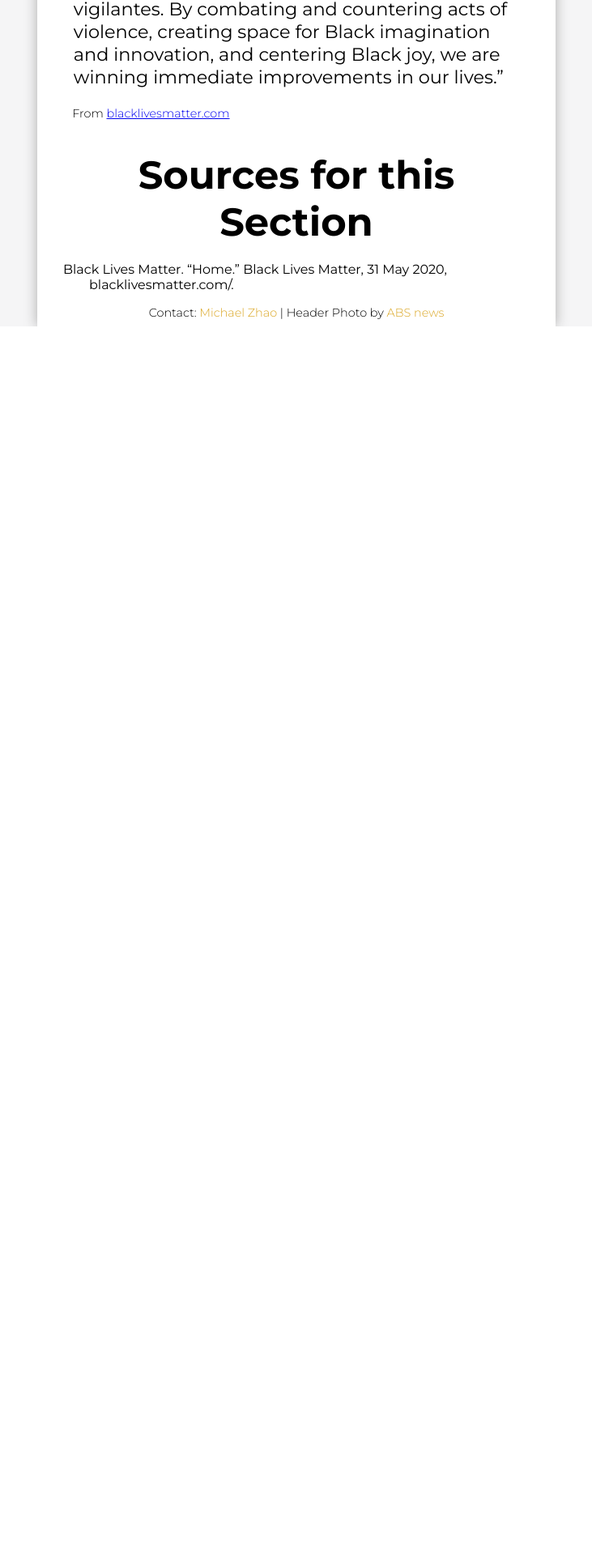
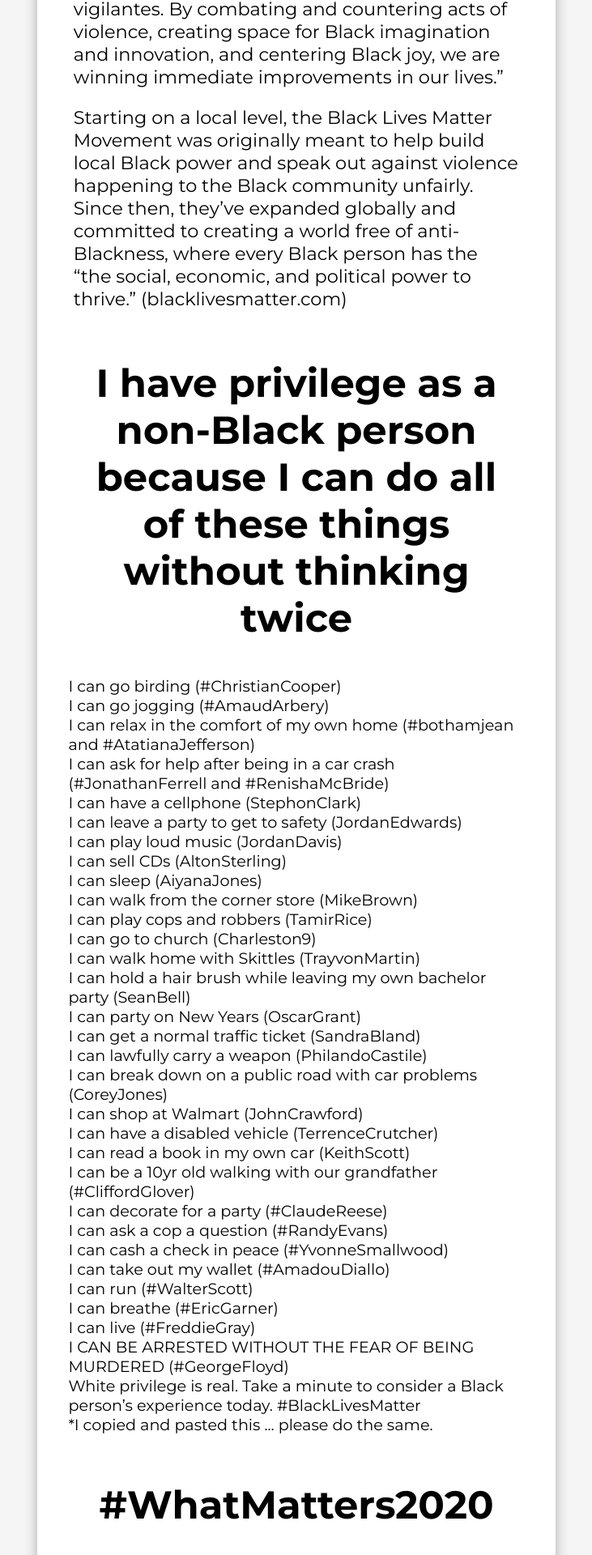
Before and after one commit to MichaelZhao21/advocacy, a React (Create React App) app: page /black-rights in a window 1280 px wide. Shown: the part 990-2910 px from the top of the page at 81% size, without its empty margins (274-1005 px from the left). Before the commit the page ends 1393 px from the top, so only its background shows below. Built offline with nearby package versions, Linux system fonts and the light colour scheme.

Commit message:
fix george add to blm

```diff
--- a/src/App.js
+++ b/src/App.js
@@ -2,6 +2,7 @@ import React from 'react';
 import { BrowserRouter, Switch, Route, Link } from 'react-router-dom';
 import './App.css';
 
+import ScrollToTop from './pages/ScrollToTop';
 import Home from './pages/Home';
 import Help from './pages/Help';
 import BlackRights from './pages/BlackRights';
@@ -17,6 +18,7 @@ import GeorgeProtests from './pages/GeorgeProtests';
 const App = () => {
   return (
     <BrowserRouter>
+      <ScrollToTop />
       <Link className="home-button" to="/">Back to Home</Link>
       <div className="app">
         <Switch>
--- /dev/null
+++ b/src/files/privilege-poem.js
@@ -0,0 +1,36 @@
+const Poem = `
+I can go birding (#ChristianCooper)
+I can go jogging (#AmaudArbery)
+I can relax in the comfort of my own home (#bothamjean and #AtatianaJefferson)
+I can ask for help after being in a car crash (#JonathanFerrell and #RenishaMcBride)
+I can have a cellphone (StephonClark)
+I can leave a party to get to safety (JordanEdwards)
+I can play loud music (JordanDavis)
+I can sell CDs (AltonSterling)
+I can sleep (AiyanaJones)
+I can walk from the corner store (MikeBrown)
+I can play cops and robbers (TamirRice)
+I can go to church (Charleston9)
+I can walk home with Skittles (TrayvonMartin)
+I can hold a hair brush while leaving my own bachelor party (SeanBell)
+I can party on New Years (OscarGrant)
+I can get a normal traffic ticket (SandraBland)
+I can lawfully carry a weapon (PhilandoCastile)
+I can break down on a public road with car problems (CoreyJones)
+I can shop at Walmart (JohnCrawford)
+I can have a disabled vehicle (TerrenceCrutcher)
+I can read a book in my own car (KeithScott)
+I can be a 10yr old walking with our grandfather (#CliffordGlover)
+I can decorate for a party (#ClaudeReese)
+I can ask a cop a question (#RandyEvans)
+I can cash a check in peace (#YvonneSmallwood)
+I can take out my wallet (#AmadouDiallo)
+I can run (#WalterScott)
+I can breathe (#EricGarner)
+I can live (#FreddieGray)
+I CAN BE ARRESTED WITHOUT THE FEAR OF BEING MURDERED (#GeorgeFloyd)
+White privilege is real. Take a minute to consider a Black person’s experience today. #BlackLivesMatter
+*I copied and pasted this ... please do the same.
+`
+
+export default Poem;
--- a/src/pages/BlackRights.js
+++ b/src/pages/BlackRights.js
@@ -4,6 +4,7 @@ import './css/BlackRights.css';
 import './style.css'
 import Footer from './Footer';
 import BlmLogo from '../files/blm-logo.png';
+import Poem from '../files/privilege-poem';
 
 class BlackRights extends React.Component {
     render() {
@@ -16,7 +17,12 @@ class BlackRights extends React.Component {
                     <h2>The Black Lives Matter Movement</h2>
                     <img className="doc-img" src={BlmLogo} alt="Black Lives Matter Logo"></img>
                     <p>“#BlackLivesMatter was founded in 2013 in response to the acquittal of Trayvon Martin’s murderer. Black Lives Matter Foundation, Inc is a global organization in the US, UK, and Canada, whose mission is to eradicate white supremacy and build local power to intervene in violence inflicted on Black communities by the state and vigilantes. By combating and countering acts of violence, creating space for Black imagination and innovation, and centering Black joy, we are winning immediate improvements in our lives.”</p>
-                    <p className="caption" style={{marginLeft:"3em"}}>From <a href="https://blacklivesmatter.com">blacklivesmatter.com</a></p>
+                    <p>Starting on a local level, the Black Lives Matter Movement was originally meant to help build local Black power and speak out against violence happening to the Black community unfairly. Since then, they’ve expanded globally and committed to creating a world free of anti-Blackness, where every Black person has the “the social, economic, and political power to thrive.” (blacklivesmatter.com)</p>
+
+                    <h2>I have privilege as a non-Black person because I can do all of these things without thinking twice</h2>
+                    <pre>{Poem}</pre>
+
+                    <h2>#WhatMatters2020</h2>
 
                     <h2>Sources for this Section</h2>
                     <p className="citation">Black Lives Matter. “Home.” Black Lives Matter, 31 May 2020, blacklivesmatter.com/.</p>
--- /dev/null
+++ b/src/pages/ScrollToTop.js
@@ -0,0 +1,12 @@
+import { useEffect } from "react";
+import { useLocation } from "react-router-dom";
+
+export default function ScrollToTop() {
+  const { pathname } = useLocation();
+
+  useEffect(() => {
+    window.scrollTo(0, 0);
+  }, [pathname]);
+
+  return null;
+}
--- a/src/pages/css/GeorgeProtests.css
+++ b/src/pages/css/GeorgeProtests.css
@@ -1,4 +1,4 @@
-.events-header {
+.george-header {
     background: linear-gradient(#000000b3, #000000b3), url("../../files/george.jpg");
     background-size: cover;
     background-position-y: center;
--- a/src/pages/style.css
+++ b/src/pages/style.css
@@ -53,10 +53,20 @@ h3 {
     font-size: 2em;
 }
 
-p {
+p, pre {
     font-size: 1.4em;
     margin: 0 2em 1em 2em;
     text-align: left;
+    font-family: "Montserrat", sans-serif;
+}
+
+pre {
+    font-size: 1.2em;
+    white-space: pre-wrap;       /* Since CSS 2.1 */
+    white-space: -moz-pre-wrap;  /* Mozilla, since 1999 */
+    white-space: -pre-wrap;      /* Opera 4-6 */
+    white-space: -o-pre-wrap;    /* Opera 7 */
+    word-wrap: break-word;       /* Internet Explorer 5.5+ */
 }
 
 .p {
```
